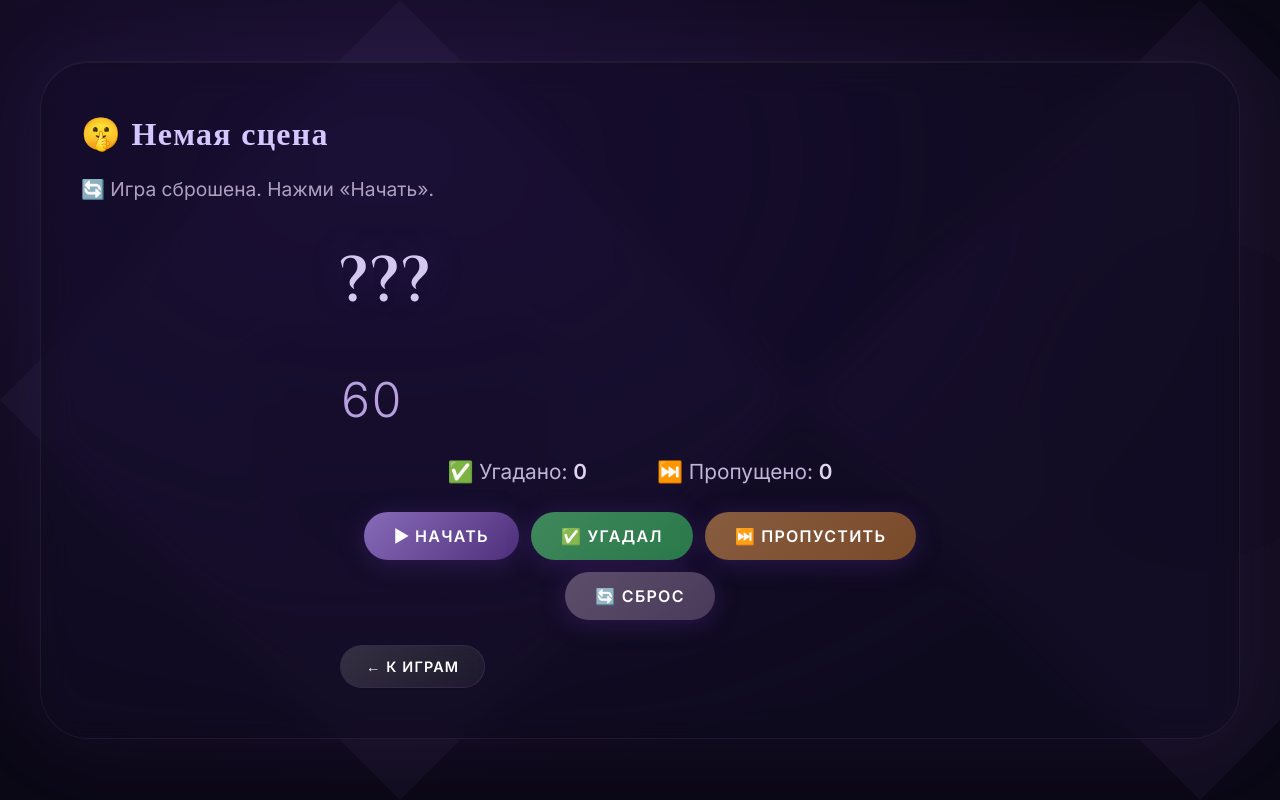
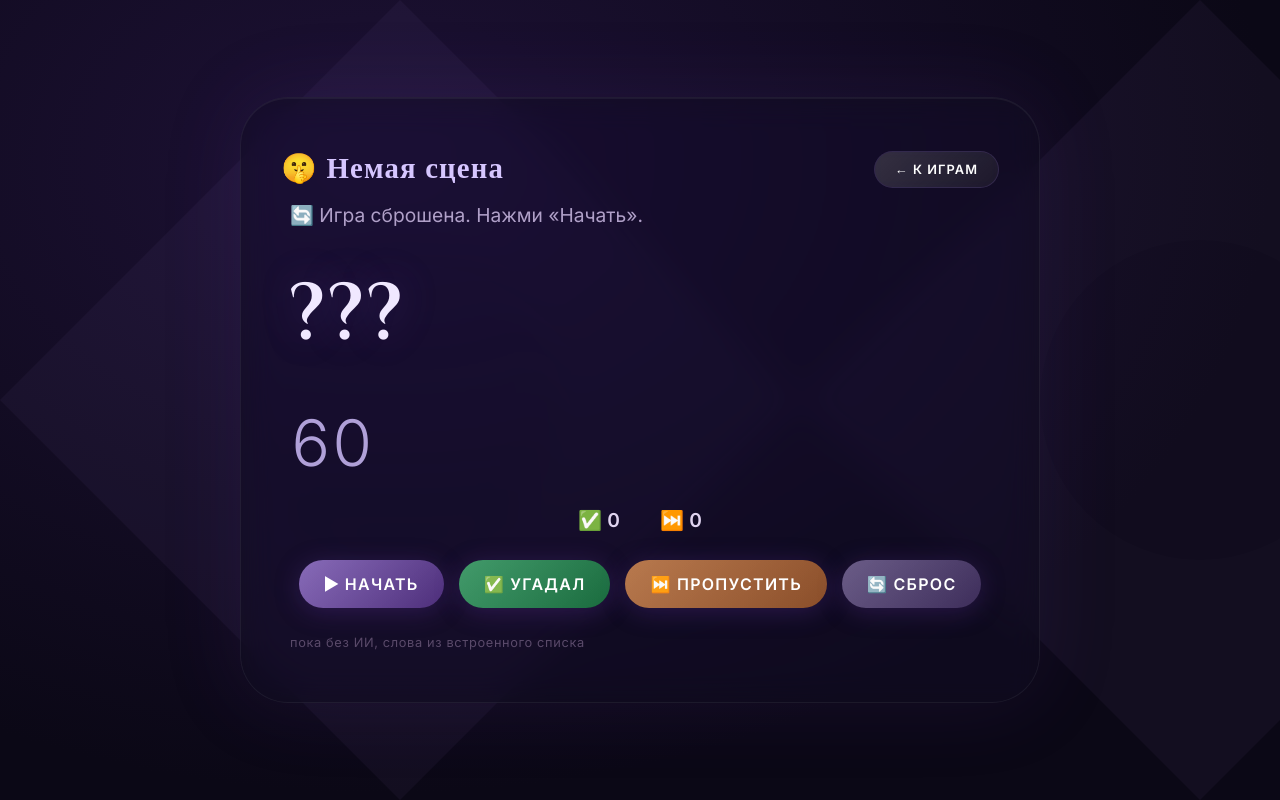
Before and after one commit to Spodzh/spogelsegame, a plain HTML site: page crocodile.html in a window 1280 px wide. Drawn offline with Linux system fonts and the light colour scheme.

Commit message:
Update crocodile.html

```diff
--- a/crocodile.html
+++ b/crocodile.html
@@ -5,62 +5,24 @@
     <meta name="viewport" content="width=device-width, initial-scale=1.0">
     <title>Немая сцена – SPOGELSEGAME</title>
     <link rel="stylesheet" href="style.css">
-    <style>
-        /* Специфичные стили для игры */
-        .game-area {
-            max-width: 600px;
-            margin: 0 auto;
-        }
-        .word {
-            font-size: 4rem;
-            margin: 30px 0;
-            min-height: 100px;
-            color: #d4c8f0;
-        }
-        .timer {
-            font-size: 3rem;
-            margin: 20px 0;
-            color: #b8a0e0;
-        }
-        .score span {
-            font-size: 1.3rem;
-            margin: 0 15px;
-        }
-        .btn-group {
-            display: flex;
-            flex-wrap: wrap;
-            justify-content: center;
-            gap: 12px;
-            margin: 25px 0;
-        }
-        .btn-game {
-            padding: 14px 30px;
-            min-width: 130px;
-        }
-        .btn-correct { background: #2a7a4a; }
-        .btn-correct:hover { background: #3a9a5a; }
-        .btn-skip { background: #7a4a2a; }
-        .btn-skip:hover { background: #9a5a3a; }
-        .btn-reset { background: #4a3a5a; }
-        .btn-reset:hover { background: #5a4a6a; }
-        .status {
-            margin: 15px 0;
-            font-size: 1.2rem;
-            color: #b0a0c0;
-        }
-    </style>
 </head>
 <body>
-<div class="container">
-    <h2 style="font-size: 2rem;">🤫 Немая сцена</h2>
+    <div class="container" style="max-width: 800px;">
+        <div style="display: flex; justify-content: space-between; align-items: center; flex-wrap: wrap; gap: 15px; margin-bottom: 10px;">
+            <h2 style="font-size: 1.8rem; margin: 0;">🤫 Немая сцена</h2>
+            <a href="games.html" class="btn btn-secondary" style="padding: 8px 20px; font-size: 0.8rem;">← К играм</a>
+        </div>
+
+        <div class="game-area">
             <p class="status" id="status">Нажми «Начать»</p>
 
-    <div class="game-area">
             <div class="word" id="wordDisplay">???</div>
+
             <div class="timer" id="timerDisplay">60</div>
+
             <div class="score">
-            <span>✅ Угадано: <strong id="correctCount">0</strong></span>
-            <span>⏭️ Пропущено: <strong id="skipCount">0</strong></span>
+                <span>✅ <strong id="correctCount">0</strong></span>
+                <span>⏭️ <strong id="skipCount">0</strong></span>
             </div>
 
             <div class="btn-group">
@@ -70,14 +32,14 @@
                 <button class="btn btn-game btn-reset" id="resetBtn">🔄 Сброс</button>
             </div>
 
-        <div style="margin-top: 20px;">
-            <a href="games.html" class="btn btn-secondary" style="padding: 10px 25px; font-size: 0.9rem;">← К играм</a>
+            <div style="margin-top: 25px; font-size: 0.8rem; color: #5a4a6a; letter-spacing: 0.05em;">
+                пока без ИИ, слова из встроенного списка
             </div>
         </div>
     </div>
 
     <script>
-    // -------------------- Игровая логика (та же, что была) --------------------
+        // -------------------- Игровая логика (без изменений) --------------------
         const WORDS = [
             "кот", "собака", "слон", "жираф", "крокодил", "обезьяна", "тигр", "медведь",
             "пицца", "бургер", "суши", "паста", "мороженое", "торт",
```
Lines whose indentation alone changed are shown as unchanged.
